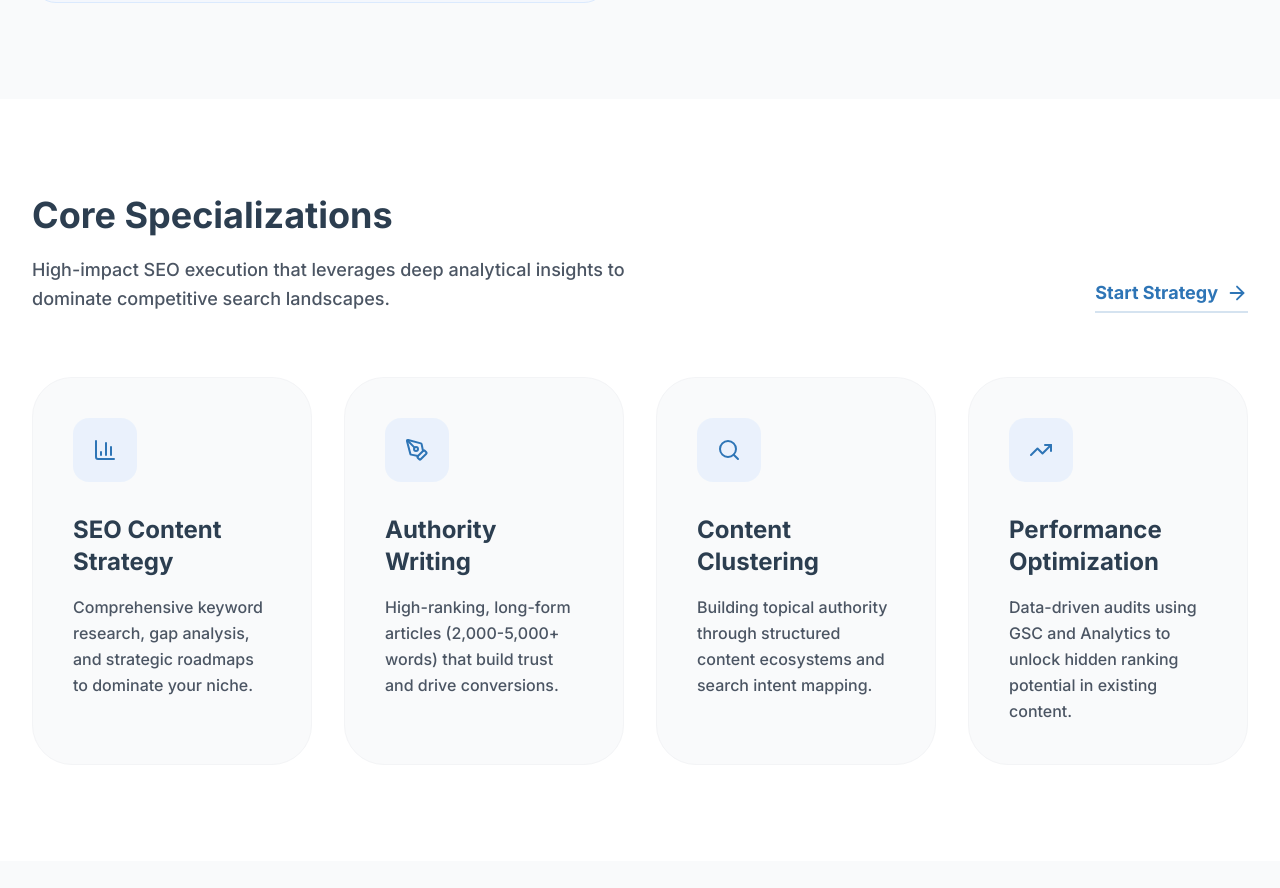
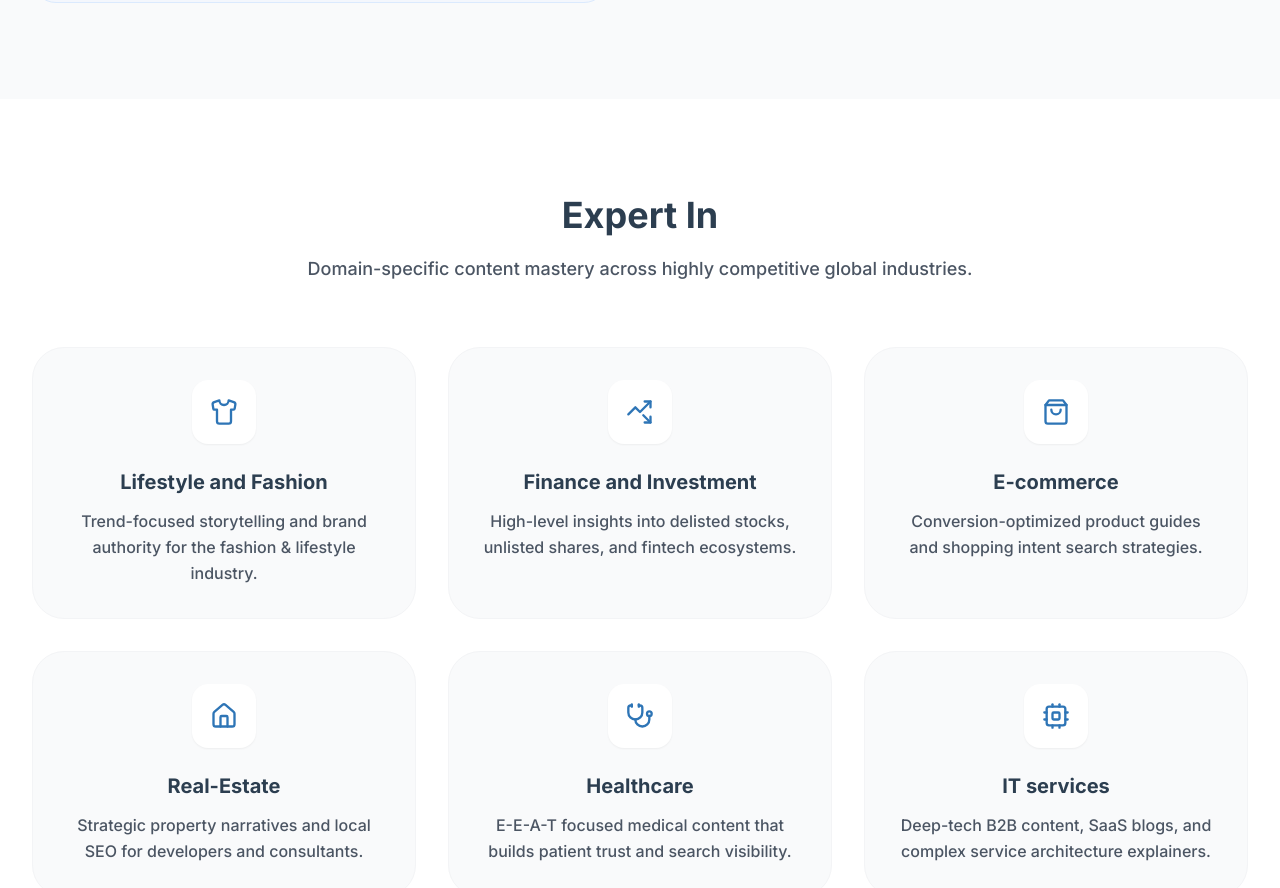
Before and after one commit to prashant297sharma/Portfolio-for-Prashant-Sharma, a React (Vite) app: page / in a window 1280 px wide. Shown: the part 1909-2797 px from the top of the page. Built offline with nearby package versions, Linux system fonts and the light colour scheme.

Commit message:
feat: Add new expertise areas to portfolio
Introduces "Lifestyle and Fashion Articles" to specialized writing constants and adds new "Expertise" sections with relevant icons and descriptions to the App component. This expands the portfolio's showcased capabilities.

```diff
--- a/App.tsx
+++ b/App.tsx
@@ -24,7 +24,13 @@ import {
   Search,
   Check,
   CheckCircle,
-  GraduationCap
+  GraduationCap,
+  Shirt,
+  TrendingUpDown,
+  ShoppingBag,
+  Home,
+  Stethoscope,
+  Cpu
 } from 'lucide-react';
 import {
   PROJECTS,
@@ -50,9 +56,6 @@ const App: React.FC = () => {
     };
     window.addEventListener('scroll', handleScroll);
 
-    // Initialize Typed.js with specific 0.5s duration requirements
-    // Text: "SEO Content Strategist Who Delivers #1 Rankings and Drives Organic Growth" (~77 chars)
-    // Duration: 500ms / 77 chars ≈ 6.5ms per character
     if (window.Typed) {
       typedRef.current = new window.Typed('#typed-title', {
         strings: ['SEO Content Strategist Who Delivers #1 Rankings and Drives Organic Growth'],
@@ -107,6 +110,15 @@ const App: React.FC = () => {
 
   const FULL_TITLE = "SEO Content Strategist Who Delivers #1 Rankings and Drives Organic Growth";
 
+  const EXPERT_IN = [
+    { title: "Lifestyle and Fashion", icon: <Shirt size={28} />, desc: "Trend-focused storytelling and brand authority for the fashion & lifestyle industry." },
+    { title: "Finance and Investment", icon: <TrendingUpDown size={28} />, desc: "High-level insights into delisted stocks, unlisted shares, and fintech ecosystems." },
+    { title: "E-commerce", icon: <ShoppingBag size={28} />, desc: "Conversion-optimized product guides and shopping intent search strategies." },
+    { title: "Real-Estate", icon: <Home size={28} />, desc: "Strategic property narratives and local SEO for developers and consultants." },
+    { title: "Healthcare", icon: <Stethoscope size={28} />, desc: "E-E-A-T focused medical content that builds patient trust and search visibility." },
+    { title: "IT services", icon: <Cpu size={28} />, desc: "Deep-tech B2B content, SaaS blogs, and complex service architecture explainers." }
+  ];
+
   return (
     <div className="min-h-screen bg-white text-[#2C3E50]">
       {/* Navbar */}
@@ -116,11 +128,12 @@ const App: React.FC = () => {
             Prashant Sharma
           </div>
 
-          <div className="hidden md:flex space-x-8 items-center font-semibold">
+          <div className="hidden md:flex space-x-8 items-center font-semibold text-sm lg:text-base">
             <a href="#about" onClick={(e) => scrollToSection(e, 'about')} className="hover:text-[#2E75B6] transition-colors">About</a>
+            <a href="#expertise" onClick={(e) => scrollToSection(e, 'expertise')} className="hover:text-[#2E75B6] transition-colors">Expertise</a>
             <a href="#portfolio" onClick={(e) => scrollToSection(e, 'portfolio')} className="hover:text-[#2E75B6] transition-colors">Portfolio</a>
             <a href="#skills" onClick={(e) => scrollToSection(e, 'skills')} className="hover:text-[#2E75B6] transition-colors">Skills</a>
-            <a href="#contact" onClick={(e) => scrollToSection(e, 'contact')} className="px-5 py-2.5 bg-[#2E75B6] text-white rounded-lg hover:bg-[#25639b] transition-all shadow-sm">
+            <a href="#contact" onClick={(e) => scrollToSection(e, 'contact')} className="px-5 py-2.5 bg-[#2E75B6] text-white rounded-lg hover:bg-[#25639b] transition-all shadow-sm ml-4">
               Let's Talk
             </a>
           </div>
@@ -134,6 +147,7 @@ const App: React.FC = () => {
         {isMenuOpen && (
           <div className="md:hidden bg-white border-t border-gray-100 py-4 px-4 space-y-4 shadow-lg absolute w-full left-0">
             <a href="#about" onClick={(e) => scrollToSection(e, 'about')} className="block py-2 text-lg font-medium">About</a>
+            <a href="#expertise" onClick={(e) => scrollToSection(e, 'expertise')} className="block py-2 text-lg font-medium">Expertise</a>
             <a href="#portfolio" onClick={(e) => scrollToSection(e, 'portfolio')} className="block py-2 text-lg font-medium">Portfolio</a>
             <a href="#skills" onClick={(e) => scrollToSection(e, 'skills')} className="block py-2 text-lg font-medium">Skills</a>
             <a href="#contact" onClick={(e) => scrollToSection(e, 'contact')} className="block py-2 text-lg font-medium text-[#2E75B6]">Let's Talk</a>
@@ -177,7 +191,6 @@ const App: React.FC = () => {
             <a
               href={RESUME_LINK}
               target="_blank"
-              download={RESUME_LINK}
               className="flex items-center justify-center px-10 py-5 bg-[#2C3E50] text-white rounded-2xl font-bold text-lg hover:bg-black transition-all shadow-xl hover:-translate-y-1"
             >
               Download Resume <Download size={22} className="ml-3" />
@@ -270,8 +283,29 @@ const App: React.FC = () => {
         </div>
       </section>
 
+      {/* Expert In Section */}
+      <section id="expertise" className="py-24 bg-white">
+        <div className="max-w-7xl mx-auto px-4 sm:px-6 lg:px-8">
+          <div className="text-center mb-16">
+            <h2 className="text-4xl font-extrabold mb-5">Expert In</h2>
+            <p className="text-lg text-gray-600 max-w-2xl mx-auto font-medium">Domain-specific content mastery across highly competitive global industries.</p>
+          </div>
+          <div className="grid md:grid-cols-2 lg:grid-cols-3 gap-8">
+            {EXPERT_IN.map((item, i) => (
+              <div key={i} className="p-8 rounded-[2rem] bg-gray-50 border border-gray-100 hover:border-blue-200 hover:bg-white hover:shadow-xl transition-all group flex flex-col items-center text-center">
+                <div className="w-16 h-16 bg-white rounded-2xl shadow-sm flex items-center justify-center text-[#2E75B6] mb-6 group-hover:scale-110 group-hover:bg-[#2E75B6] group-hover:text-white transition-all duration-300">
+                  {item.icon}
+                </div>
+                <h3 className="text-xl font-bold mb-3">{item.title}</h3>
+                <p className="text-gray-600 font-medium leading-relaxed">{item.desc}</p>
+              </div>
+            ))}
+          </div>
+        </div>
+      </section>
+
       {/* Services Section */}
-      <section className="py-24 bg-white">
+      <section id="services" className="py-24 bg-gray-50">
         <div className="max-w-7xl mx-auto px-4 sm:px-6 lg:px-8">
           <div className="flex flex-col md:flex-row justify-between items-end mb-16 gap-8">
             <div className="max-w-2xl">
@@ -285,7 +319,7 @@ const App: React.FC = () => {
 
           <div className="grid md:grid-cols-2 lg:grid-cols-4 gap-8">
             {SERVICES.map((service, i) => (
-              <div key={i} className="p-10 rounded-[2.5rem] bg-gray-50 border border-gray-100 hover:border-blue-200 hover:bg-white hover:shadow-xl transition-all group">
+              <div key={i} className="p-10 rounded-[2.5rem] bg-white border border-gray-100 hover:border-blue-200 hover:bg-white hover:shadow-xl transition-all group">
                 <div className="w-16 h-16 bg-blue-100/50 rounded-2xl flex items-center justify-center text-[#2E75B6] mb-8 group-hover:scale-110 transition-transform">
                   {service.icon}
                 </div>
@@ -298,7 +332,7 @@ const App: React.FC = () => {
       </section>
 
       {/* Portfolio/Projects Section */}
-      <section id="portfolio" className="py-24 bg-gray-50">
+      <section id="portfolio" className="py-24 bg-white">
         <div className="max-w-7xl mx-auto px-4 sm:px-6 lg:px-8">
           <div className="text-center max-w-3xl mx-auto mb-20">
             <h2 className="text-4xl font-extrabold mb-6">Execution Portfolio</h2>
@@ -307,7 +341,7 @@ const App: React.FC = () => {
 
           <div className="space-y-12">
             {PROJECTS.map((project) => (
-              <div key={project.id} className="bg-white rounded-[3rem] p-8 md:p-12 shadow-sm border border-gray-100 grid md:grid-cols-3 gap-12 items-center hover:shadow-xl transition-shadow duration-500">
+              <div key={project.id} className="bg-gray-50 rounded-[3rem] p-8 md:p-12 shadow-sm border border-gray-100 grid md:grid-cols-3 gap-12 items-center hover:shadow-xl transition-shadow duration-500">
                 <div className="md:col-span-2">
                   <div className="flex flex-wrap items-center gap-4 mb-6">
                     <span className="px-4 py-1.5 bg-blue-50 text-[#2E75B6] text-xs font-extrabold uppercase tracking-widest rounded-full">{project.niche}</span>
@@ -345,7 +379,7 @@ const App: React.FC = () => {
                     </a>
                   )}
                 </div>
-                <div className="bg-gray-50 rounded-[2rem] p-8 flex flex-col justify-center border border-gray-100 space-y-6">
+                <div className="bg-white rounded-[2rem] p-8 flex flex-col justify-center border border-gray-100 space-y-6 shadow-sm">
                     <div>
                       <span className="block text-gray-400 text-[11px] font-extrabold uppercase mb-2 tracking-widest">Primary Keyword</span>
                       <p className="text-xl font-extrabold text-gray-800">"{project.keyword}"</p>
@@ -366,12 +400,12 @@ const App: React.FC = () => {
       </section>
 
       {/* Skills Section */}
-      <section id="skills" className="py-24 bg-white">
+      <section id="skills" className="py-24 bg-gray-50">
         <div className="max-w-7xl mx-auto px-4 sm:px-6 lg:px-8">
           <h2 className="text-4xl font-extrabold mb-16 text-center">Expertise & Skills</h2>
           <div className="grid md:grid-cols-2 lg:grid-cols-4 gap-8">
             {SKILL_CATEGORIES.map((cat, i) => (
-              <div key={i} className="p-10 rounded-[2.5rem] bg-gray-50 border border-gray-100 flex flex-col group hover:bg-white hover:shadow-xl transition-all">
+              <div key={i} className="p-10 rounded-[2.5rem] bg-white border border-gray-100 flex flex-col group hover:bg-white hover:shadow-xl transition-all">
                 <h3 className="text-xl font-extrabold mb-8 text-[#2E75B6] border-b-2 border-blue-100 pb-3 group-hover:border-[#2E75B6] transition-colors">{cat.title}</h3>
                 <ul className="space-y-4 flex-1">
                   {cat.skills.map((skill, j) => (
@@ -388,10 +422,10 @@ const App: React.FC = () => {
       </section>
 
       {/* Contact Section */}
-      <section id="contact" className="py-24 bg-gray-50 border-t border-gray-100">
+      <section id="contact" className="py-24 bg-white border-t border-gray-100">
         <div className="max-w-7xl mx-auto px-4 sm:px-6 lg:px-8">
-          <div className="bg-white rounded-[4rem] shadow-2xl overflow-hidden border border-gray-100 grid md:grid-cols-2">
-            <div className="p-12 md:p-20 bg-[#2C3E50] text-white">
+          <div className="bg-[#2C3E50] rounded-[4rem] shadow-2xl overflow-hidden grid md:grid-cols-2">
+            <div className="p-12 md:p-20 text-white">
               <h2 className="text-4xl md:text-5xl font-extrabold mb-10 leading-tight">Let's Rank Your Content on <span className="text-blue-300">Page 1.</span></h2>
               <p className="text-xl text-blue-100 mb-12 leading-relaxed font-medium">
                 Whether you need a full content audit or an SEO-led growth strategy, I have the proven experience to deliver.
@@ -469,6 +503,7 @@ const App: React.FC = () => {
           </div>
           <div className="flex space-x-10 text-gray-500 font-bold text-sm uppercase tracking-widest">
             <a href="#about" onClick={(e) => scrollToSection(e, 'about')} className="hover:text-[#2E75B6] transition-colors">About</a>
+            <a href="#expertise" onClick={(e) => scrollToSection(e, 'expertise')} className="hover:text-[#2E75B6] transition-colors">Expertise</a>
             <a href="#portfolio" onClick={(e) => scrollToSection(e, 'portfolio')} className="hover:text-[#2E75B6] transition-colors">Work</a>
             <a href="#skills" onClick={(e) => scrollToSection(e, 'skills')} className="hover:text-[#2E75B6] transition-colors">Skills</a>
           </div>
--- a/constants.tsx
+++ b/constants.tsx
@@ -123,6 +123,7 @@ export const SKILL_CATEGORIES: SkillCategory[] = [
     skills: [
       'Finance & Investment Content',
       'Share Page Structuring',
+      'Lifestyle and Fashion Articles',
       'B2B & Technical Articles',
       'High-Converting Landing Pages',
       'Market News & PR Articles',
```
